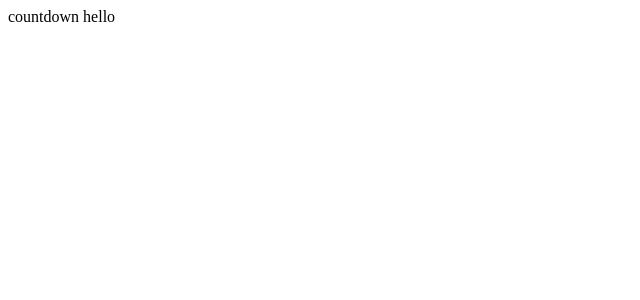
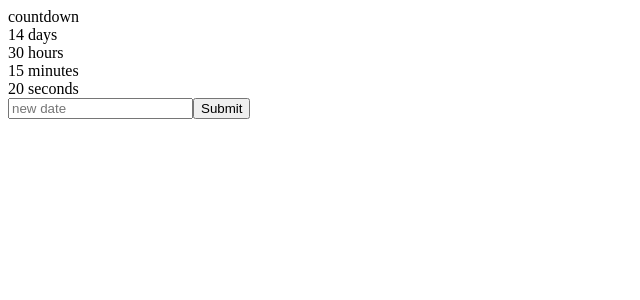
Before and after one commit to ankitbhardwaj78/Countdownchamp, a React (Create React App) app: page / in a window 1280 px wide. Shown: the top 300 px of the page, without its empty margins (0-640 px from the left). Built offline with nearby package versions, Linux system fonts and the light colour scheme; the HTML template or start-up script is replaced by a standard one.

Commit message:
component added

```diff
--- a/src/App.jsx
+++ b/src/App.jsx
@@ -3,7 +3,19 @@
 class App extends Component{
             render(){
                 return(
-                 <div>countdown hello</div>
+          <div>
+                 <div> countdown </div>
+            <div>
+                 <div> 14 days</div>
+                 <div>30 hours</div>
+                 <div>15 minutes</div>
+                 <div>20 seconds</div>
+           </div>
+           <div>
+                 <input placeholder='new date'/>
+                 <button>Submit </button>
+             </div>
+          </div>
                       )
                   }
           }
```
